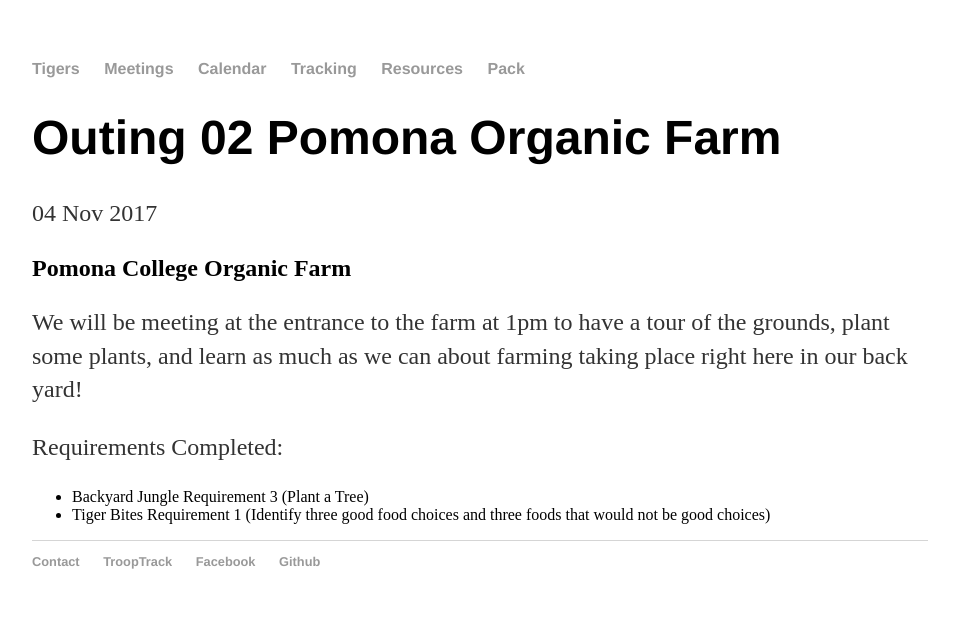
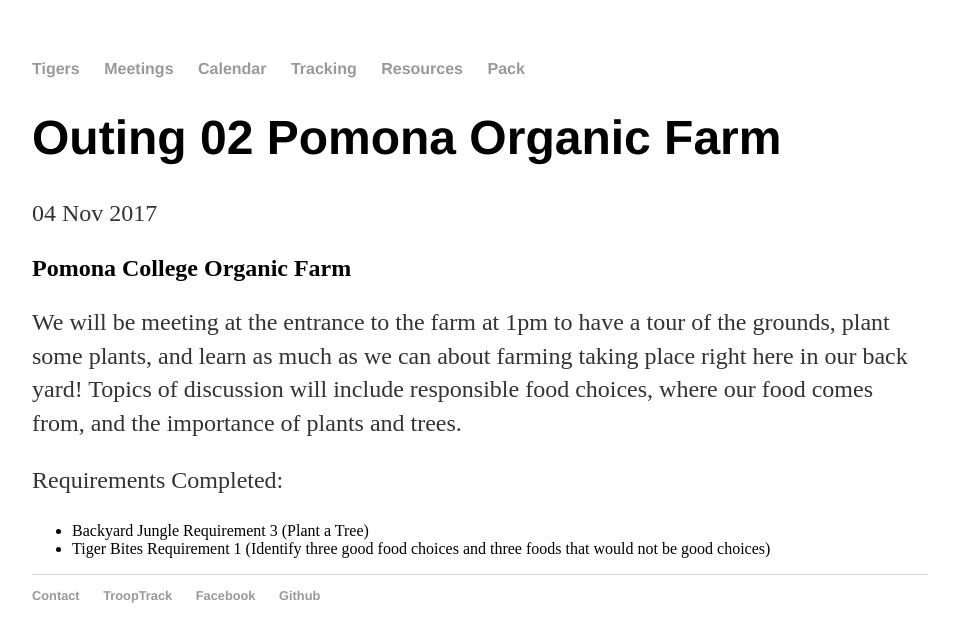
Before and after one commit to clare-pack818/clare-pack818.github.io, a Jekyll site: the page built from _posts/2017-11-04-Outing-02-Pomona-Organic-Farm.md, in a window 1280 px wide. Shown: the top 642 px of the page, without its empty margins (160-1119 px from the left). Built offline with Jekyll 4.4.1, drawn with Linux system fonts in a browser that asks for light colours; our own code applies the rules of GitHub Pages for plain Markdown files.

Commit message:
Update 2017-11-04-Outing-02-Pomona-Organic-Farm.md

```diff
--- a/_posts/2017-11-04-Outing-02-Pomona-Organic-Farm.md
+++ b/_posts/2017-11-04-Outing-02-Pomona-Organic-Farm.md
@@ -1,7 +1,7 @@
 
 ## Pomona College Organic Farm
 
-We will be meeting at the entrance to the farm at 1pm to have a tour of the grounds, plant some plants, and learn as much as we can about farming taking place right here in our back yard!
+We will be meeting at the entrance to the farm at 1pm to have a tour of the grounds, plant some plants, and learn as much as we can about farming taking place right here in our back yard!  Topics of discussion will include responsible food choices, where our food comes from, and the importance of plants and trees.
 
 Requirements Completed:
 <ul>
```
